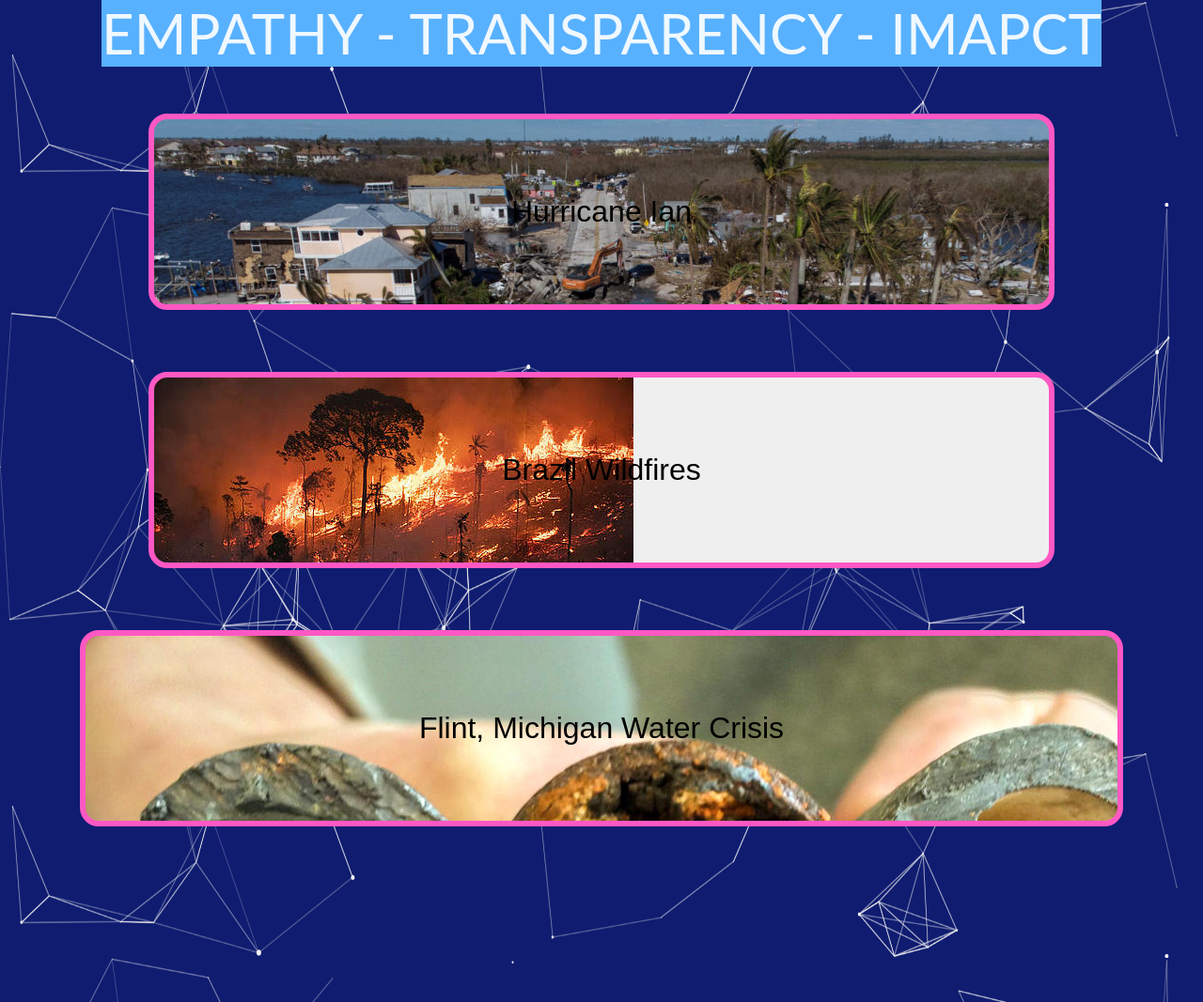
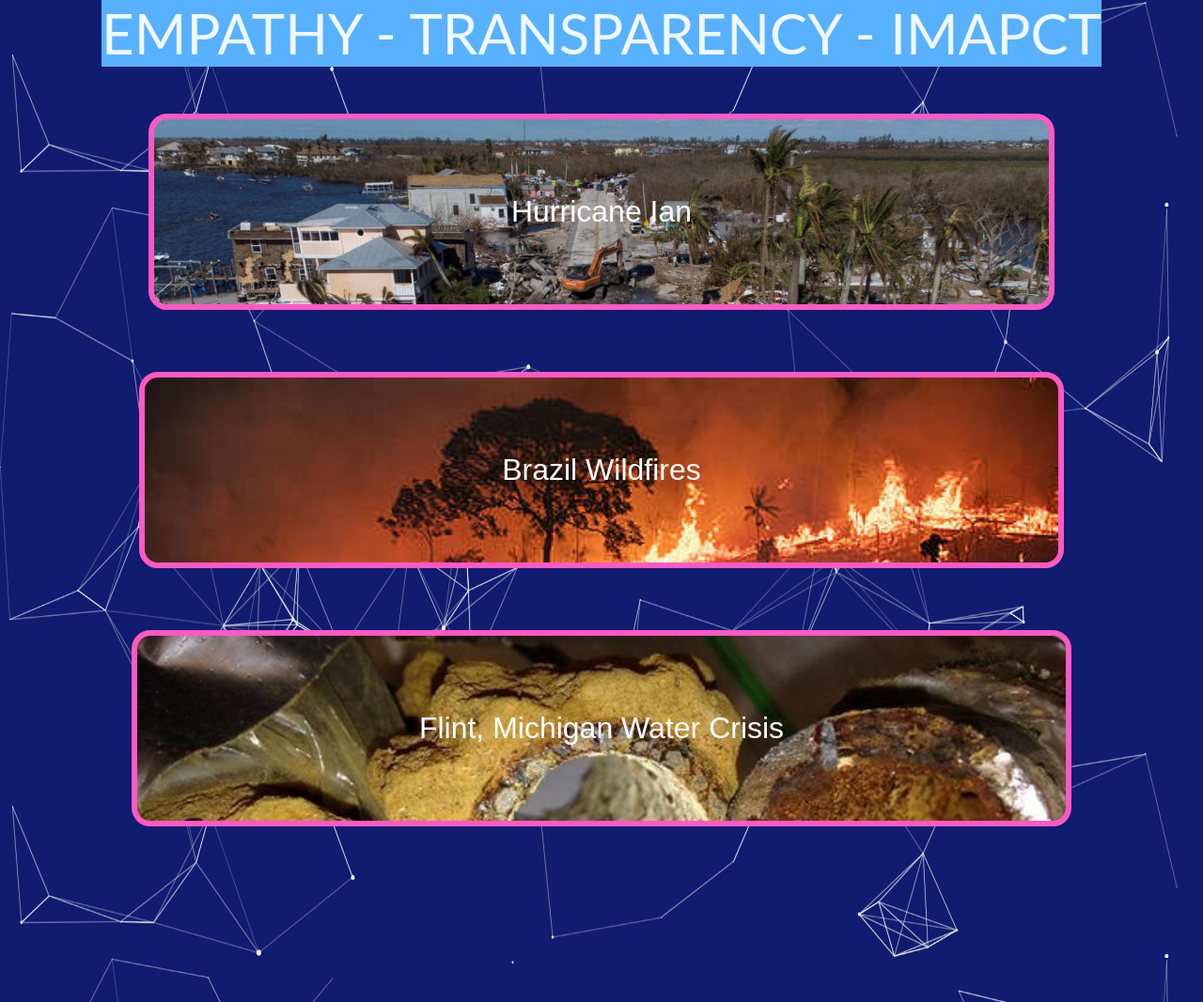
Before and after one commit to smpatyi/disaster_chari-tech, a Flask app: page / in a window 1280 px wide. Shown: the part 580-1647 px from the top of the page at 94% size. Run offline with Flask 2, Linux system fonts and the light colour scheme; some web fonts are replaced.

Commit message:
more minor style changse on main

```diff
--- a/templates/main.html
+++ b/templates/main.html
@@ -261,6 +261,8 @@
    	 	background-image: url('../static/H-Ian.jpg');
 		background-repeat: no-repeat;
    	 	font-size: 2em;
+		color: white;
+
     	cursor: pointer;
 	}
 
@@ -273,12 +275,13 @@
     	border: 6px solid #ff58c4;
 		text-align: center;
 		margin: 50px auto 0 auto;
-    	padding: 80px 370px;
+    	padding: 80px 380px;
 		background-image: url('../static/brazil-fire.jpg');
 		background-repeat: no-repeat;
-		background-size: inherit;
+		background-size: 100%;
    	 	font-size: 2em;
     	cursor: pointer;
+		color: white;
 	}
 
 	.brazil input :hover {
@@ -291,12 +294,13 @@
     	border: 6px solid #ff58c4;
 		text-align: center;
 		margin: 50px auto 0 auto;
-    	padding: 80px 355px;
-		background-image: url('../static/waterCrisis.jpg');
+    	padding: 80px 300px;
+		background-image: url('../static/flint.jpeg');
 		background-repeat: no-repeat;
-		background-size: inherit;
+		background-size: 100%;
    	 	font-size: 2em;
     	cursor: pointer;
+		color: white;
 	}
 
 	.flint input :hover {
```
Also changed, not shown: static/flint.jpeg (added).
